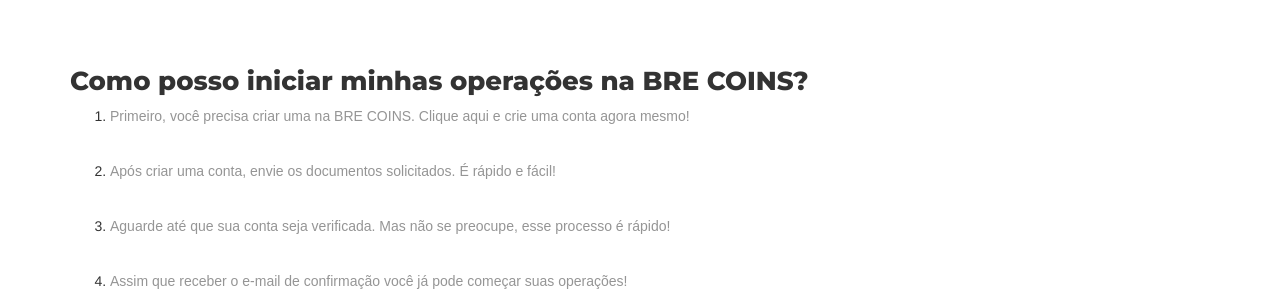
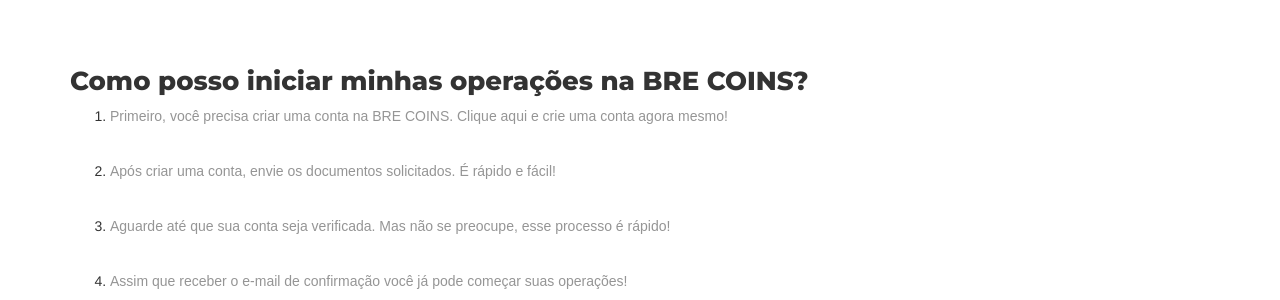
Before and after one commit to digitalbre/brecoins.github.io, a Jekyll site: the page built from faq/como-posso-iniciair-minhas-operacoes-na-bre-coins.md, in a window 1280 px wide and 900 px high, scrolled down 491 px. Shown: the part 152-452 px from the top of the window. Built offline with Jekyll 4.4.1, drawn with Linux system fonts in a browser that asks for light colours; nearby versions of some CDN libraries; some web fonts are replaced; a script that is not in the unit is left out.

Commit message:
Update como-posso-iniciair-minhas-operacoes-na-bre-coins.md

```diff
--- a/faq/como-posso-iniciair-minhas-operacoes-na-bre-coins.md
+++ b/faq/como-posso-iniciair-minhas-operacoes-na-bre-coins.md
@@ -2,7 +2,7 @@
 title: Como posso iniciar minhas operações na BRE COINS?
 layout: faqpage
 ---
-1.  Primeiro, você precisa criar uma na BRE COINS. Clique aqui e crie uma conta agora mesmo!
+1.  Primeiro, você precisa criar uma conta na BRE COINS. Clique aqui e crie uma conta agora mesmo!
 
 2.  Após criar uma conta, envie os documentos solicitados. É rápido e fácil!
 
```
